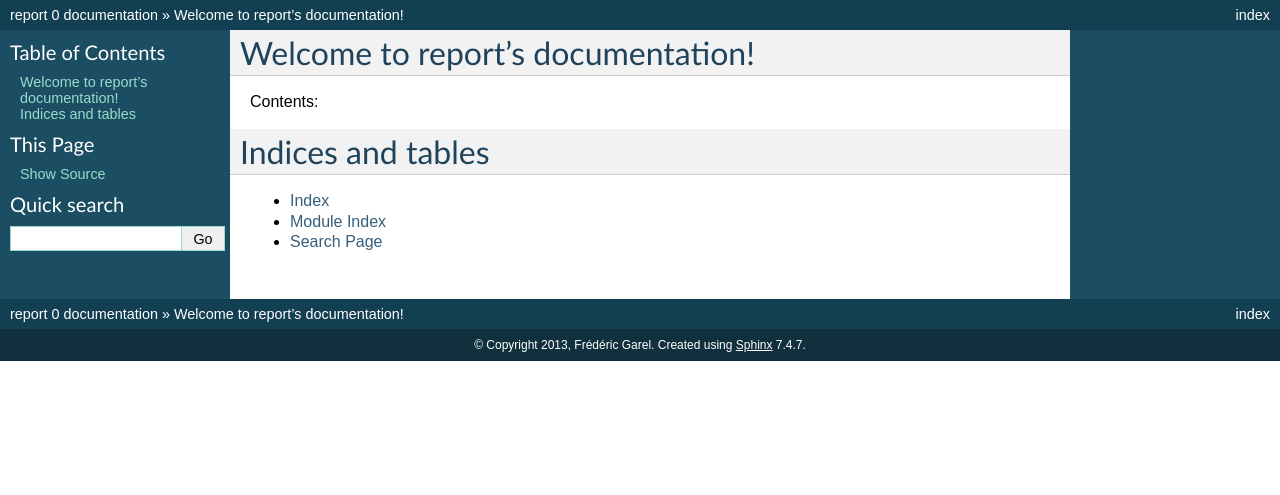
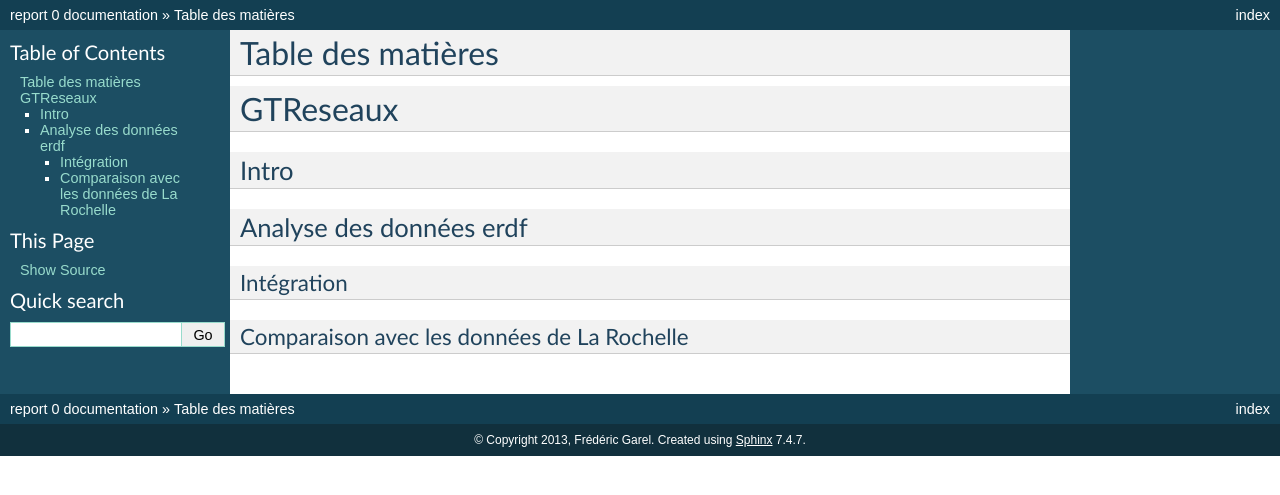
Before and after one commit to fgarel/report, a Sphinx documentation site: the page built from source/index.rst, in a window 1280 px wide. Shown: the top 495 px of the page. Built offline with Sphinx 7.4.7, drawn with Linux system fonts in a browser that asks for light colours; part of the change alters nothing that is shown.

Commit message:
debut de report

```diff
--- a/source/index.rst
+++ b/source/index.rst
@@ -3,19 +3,44 @@
    You can adapt this file completely to your liking, but it should at least
    contain the root `toctree` directive.
 
-Welcome to report's documentation!
-==================================
 
-Contents:
+.. http://docs.python.org/devguide/documenting.html#sections
 
-.. toctree::
-   :maxdepth: 2
+.. Normally, there are no heading levels assigned to certain characters
+.. as the structure is determined from the succession of headings.
+.. However, for the Python documentation, here is a suggested convention:
+
+.. # with overline, for parts
+.. * with overline, for chapters
+.. =, for sections
+.. -, for subsections
+.. ^, for subsubsections
+.. ", for paragraphs"
+
+.. ###########################
+.. Documentation non technique
+.. ###########################
+
+.. GTReseaux/GTReseaux                                 => parts    => ########
+.. GTReseaux/erdf                                      => chapters => ********
+.. GTReseaux/geogit                                    => chapters => ********
+
+##################
+Table des matières
+##################
+
+.. .. contents:: Table des matières
+
+.. .. toctree::
+..   :maxdepth: 2
+
+.. include:: GTReseaux/GTReseaux.rst
 
 
 
-Indices and tables
-==================
+.. Indices and tables
+.. ==================
 
-* :ref:`genindex`
-* :ref:`modindex`
-* :ref:`search`
+.. * :ref:`genindex`
+.. * :ref:`modindex`
+.. * :ref:`search`
```
